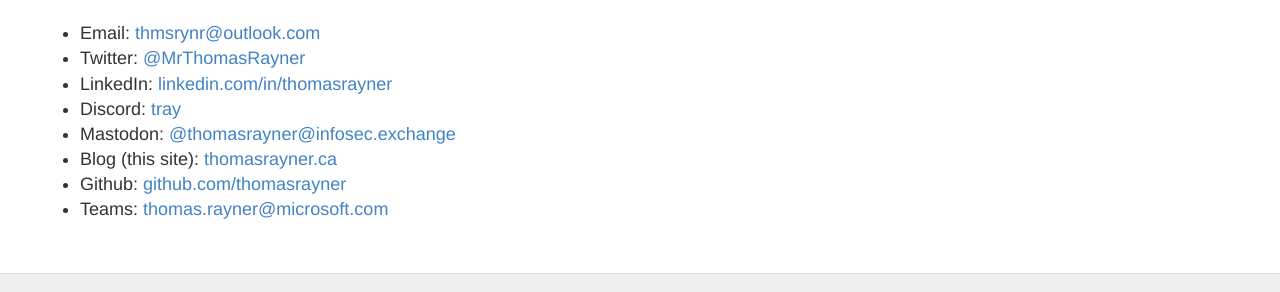
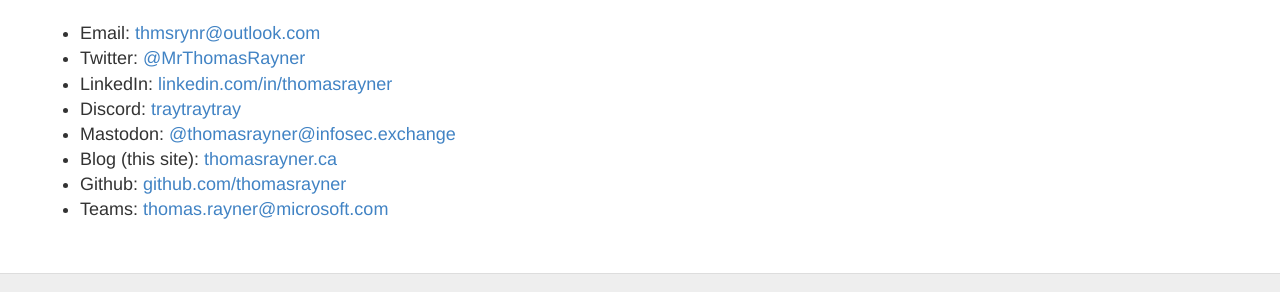
Before and after one commit to thomasrayner/thomasrayner.github.io, a Jekyll site: the page built from findme.md, in a window 1280 px wide. Shown: the part 336-628 px from the top of the page. Built offline with Jekyll 4.4.1, drawn with Linux system fonts in a browser that asks for light colours.

Commit message:
Update findme.md

```diff
--- a/findme.md
+++ b/findme.md
@@ -11,7 +11,7 @@
 * Email: [thmsrynr@outlook.com](mailto:thmsrynr@outlook.com)
 * Twitter: [@MrThomasRayner](https://twitter.com/mrthomasrayner)
 * LinkedIn: [linkedin.com/in/thomasrayner](https://linkedin.com/in/thomasrayner)
-* Discord: [tray](https://discordapp.com/users/497792454393593876)
+* Discord: [traytraytray](https://discordapp.com/users/497792454393593876)
 * Mastodon: [@thomasrayner@infosec.exchange](https://infosec.exchange/@thomasrayner)
 * Blog (this site): [thomasrayner.ca](https://thomasrayner.ca)
 * Github: [github.com/thomasrayner](https://github.com/thomasrayner)
```
